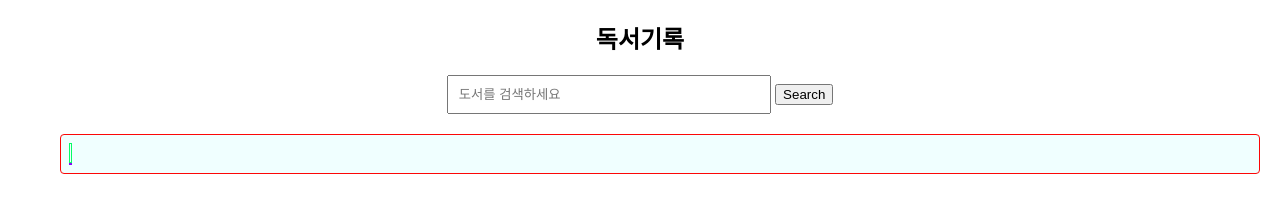
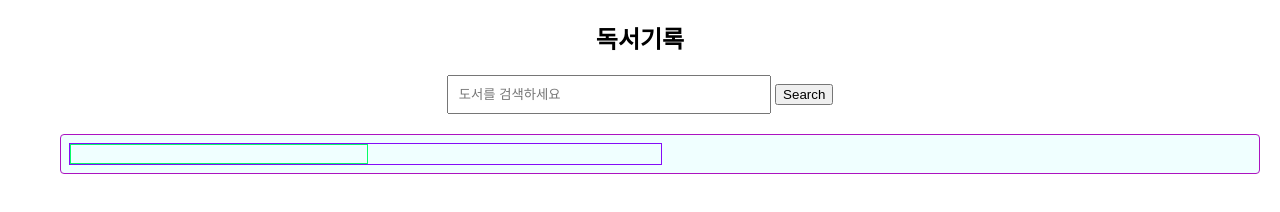
Before and after one commit to Jake1152/ReadingHistory, a website with bundled scripts: page src/index.html in a window 1280 px wide. Both pictures are taken after typing "Sample" into the empty fields and a click on the button "Search". Built offline with nearby package versions, Linux system fonts and the light colour scheme.

Commit message:
[WIP] it iit ii t

```diff
--- a/src/css/style.css
+++ b/src/css/style.css
@@ -24,9 +24,10 @@ body {
 /* Style for the book-item class */
 .book-item {
   /* list-style: none; Remove default list item marker */
+  /* width: 50% */
   margin-bottom: 8px; /* Adjust spacing between items */
   padding: 8px; /* Add padding for better visual appearance */
-  border: 1px solid #fc0707; /* Add a border for separation */
+  border: 1px solid #ac13c0; /* Add a border for separation */
   border-radius: 4px; /* Add rounded corners */
   background-color: azure;
   display: flex;
@@ -56,7 +57,7 @@ body {
 } */
 
 .prod_area.horizontal {
-  width: 100%;
+  /* width: 100%; */
   display: -webkit-box;
   display: -ms-flexbox;
   display: flex;
@@ -81,7 +82,7 @@ body {
 .prod_area .prod_thumb_box {
   position: relative;
   overflow: hidden;
-  width: 142px;
+  /* width: 142px; */
   border: 1px solid #fc0707;
   list-style: none; /* Remove default list item marker */
   margin-bottom: 8px; /* Adjust spacing between items */
@@ -92,7 +93,7 @@ body {
 }
 
 .prod_area.horizontal .prod_thumb_box.size_lg {
-  width: 142px;
+  /* width: 142px; */
   /* border: 1px solid #fc0707; */
   list-style: none; /* Remove default list item marker */
   margin-bottom: 8px; /* Adjust spacing between items */
@@ -102,13 +103,13 @@ body {
   background-color: azure;
 }
 
-.book_img_area {
+.book-img-area {
   width: 50%;
   border: 1px solid #07fc65; /* Add a border for separation */
   background-color: azure;
 }
 
-.book_info_area {
+.book-info-area {
   width: 50%;
   /* border: 1px solid black; */
   border: 1px solid #850cf7; /* Add a border for separation */
--- a/src/script.js
+++ b/src/script.js
@@ -44,15 +44,14 @@ function getDivElementForImage(href) {
   // spanElement.classList.add("img_box");
   const imageElement = getBookImageElement(href);
   divElement.appendChild(imageElement);
-  divElement.classList.add("book_img_area");
+  divElement.classList.add("book-img-area");
   return divElement;
 }
 
 // function getBookInfoDivElement(bookInfo) { // bookInfo 객체
 function getBookInfoDivElement() {
   const bookInfoDivElement = document.createElement("div");
-  // bookInfoDivElement.classList.add("book_info");
-  bookInfoDivElement.classList.add("book_info_area");
+  // bookInfoDivElement.classList.add("book-info-area");
 
   return bookInfoDivElement;
 }
@@ -71,7 +70,9 @@ function getBookInfoArea(href) {
   const bookInfoDivElement = getBookInfoDivElement();
   // book info
   bookInfoArea.appendChild(bookImageElement);
+  bookInfoArea.classList.add("book-img-area");
   bookInfoArea.appendChild(bookInfoDivElement);
+  bookInfoArea.classList.add("book-info-area");
   return bookInfoArea;
 }
 
```
